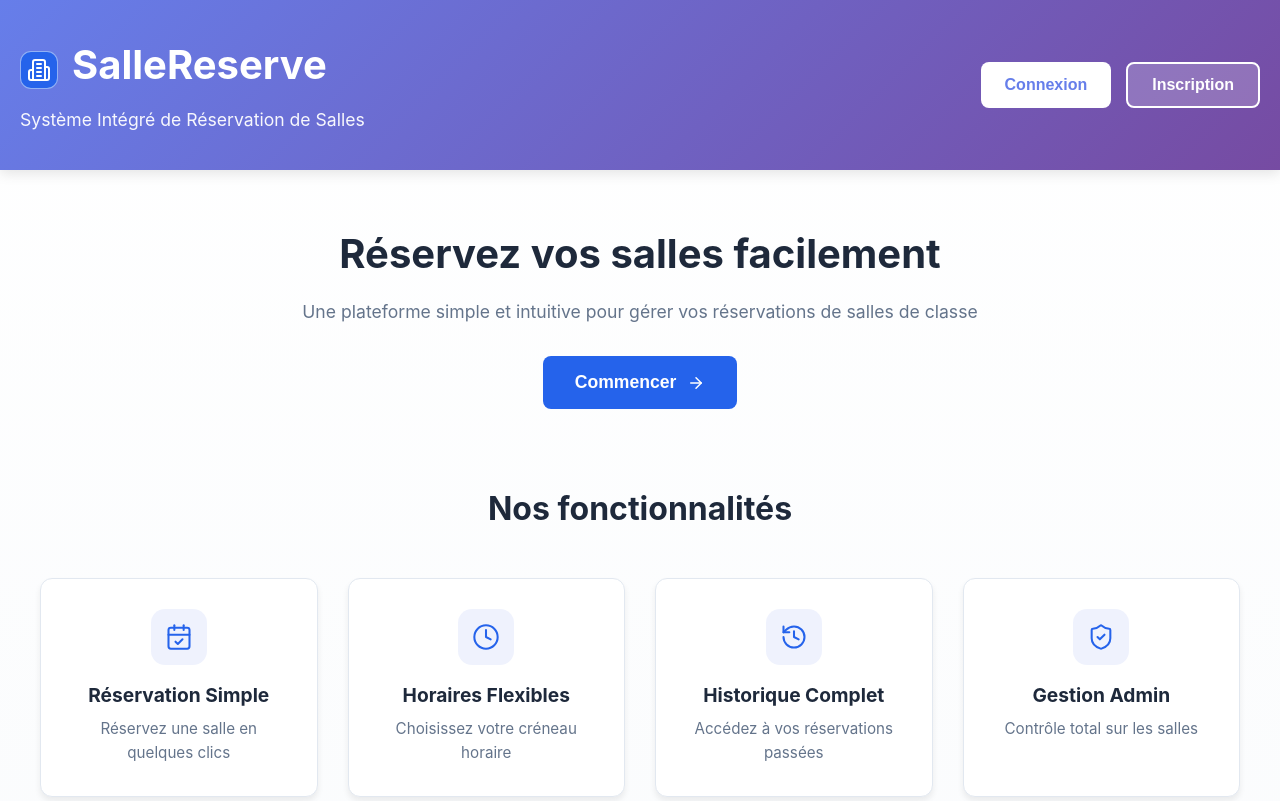
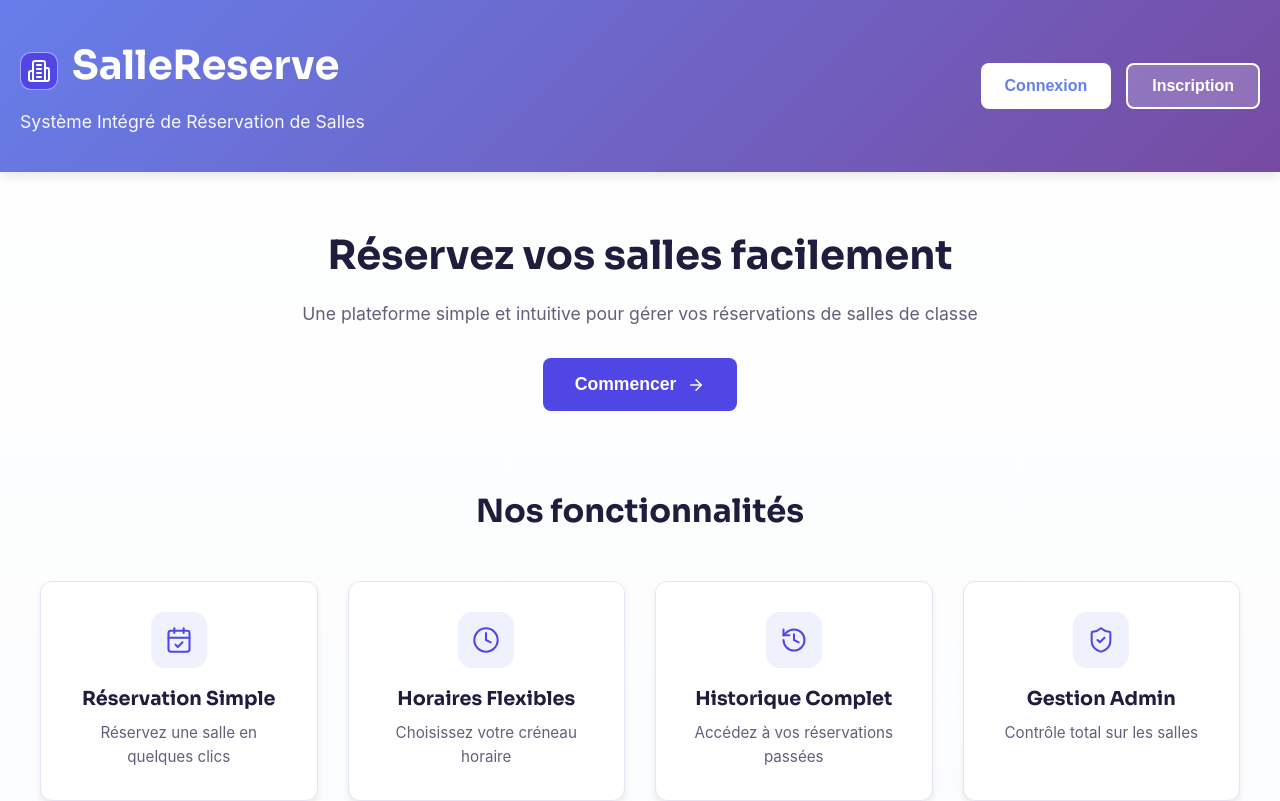
Before and after one commit to rakotomalalasafidy81-lgtm/SalleReserve, a React (Create React App) app in the folder frontend/: page / in a window 1280 px wide. Shown: the top 801 px of the page. Built offline with nearby package versions, Linux system fonts and the light colour scheme; no server answers.

Commit message:
Update index.css

```diff
--- a/frontend/src/styles/index.css
+++ b/frontend/src/styles/index.css
@@ -5,24 +5,33 @@
 }
 
 body {
-  font-family: 'Segoe UI', Tahoma, Geneva, Verdana, sans-serif;
+  font-family: var(--font-body);
   -webkit-font-smoothing: antialiased;
   -moz-osx-font-smoothing: grayscale;
-  background-color: #f5f7fa;
-  color: #2c3e50;
+  background-color: var(--light-bg);
+  color: var(--text-dark);
+}
+
+h1, h2, h3, h4, h5, h6 {
+  font-family: var(--font-heading);
 }
 
 /* Couleurs principales */
 :root {
-  --primary-color: #2563eb;
+  --font-body: 'Inter', 'Segoe UI', Tahoma, Geneva, Verdana, sans-serif;
+  --font-heading: 'Sora', 'Segoe UI', Tahoma, Geneva, Verdana, sans-serif;
+
+  --primary-color: #4f46e5;
+  --primary-dark: #4338ca;
+  --accent-color: #7c3aed;
   --secondary-color: #64748b;
   --success-color: #10b981;
   --danger-color: #ef4444;
   --warning-color: #f59e0b;
-  --light-bg: #f8fafc;
-  --border-color: #e2e8f0;
-  --text-dark: #1e293b;
-  --text-light: #64748b;
+  --light-bg: #f7f7fc;
+  --border-color: #e5e3f5;
+  --text-dark: #201c3d;
+  --text-light: #635f7a;
 }
 
 /* Boutons */
@@ -39,7 +48,7 @@ body {
 }
 
 .btn-primary:hover {
-  background-color: #1d4ed8;
+  background-color: #4338ca;
   transform: translateY(-2px);
   box-shadow: 0 4px 12px rgba(37, 99, 235, 0.3);
 }
@@ -80,7 +89,7 @@ body {
 }
 
 .btn-large:hover {
-  background-color: #1d4ed8;
+  background-color: #4338ca;
   transform: translateY(-3px);
   box-shadow: 0 8px 16px rgba(37, 99, 235, 0.3);
 }
```
